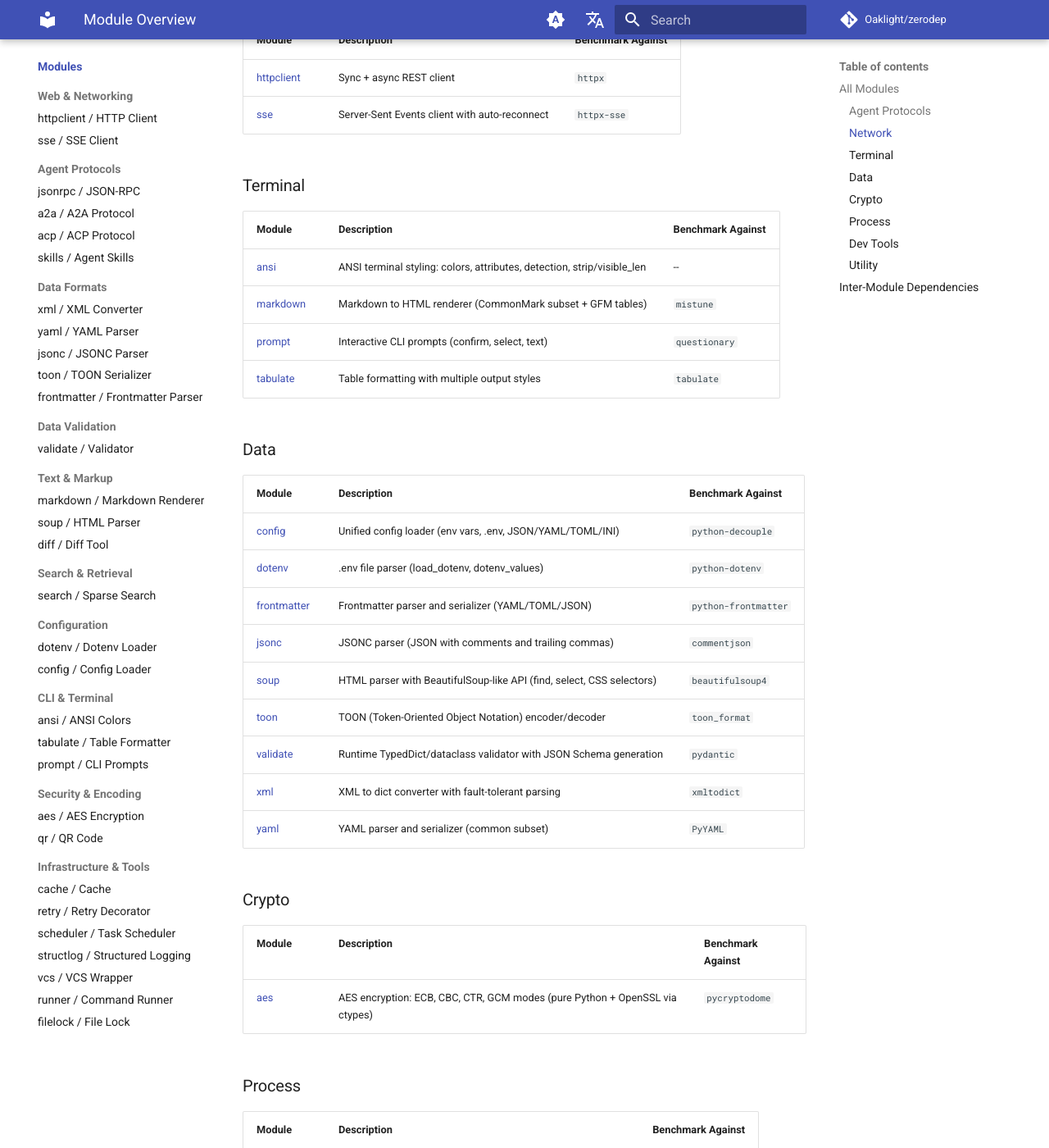
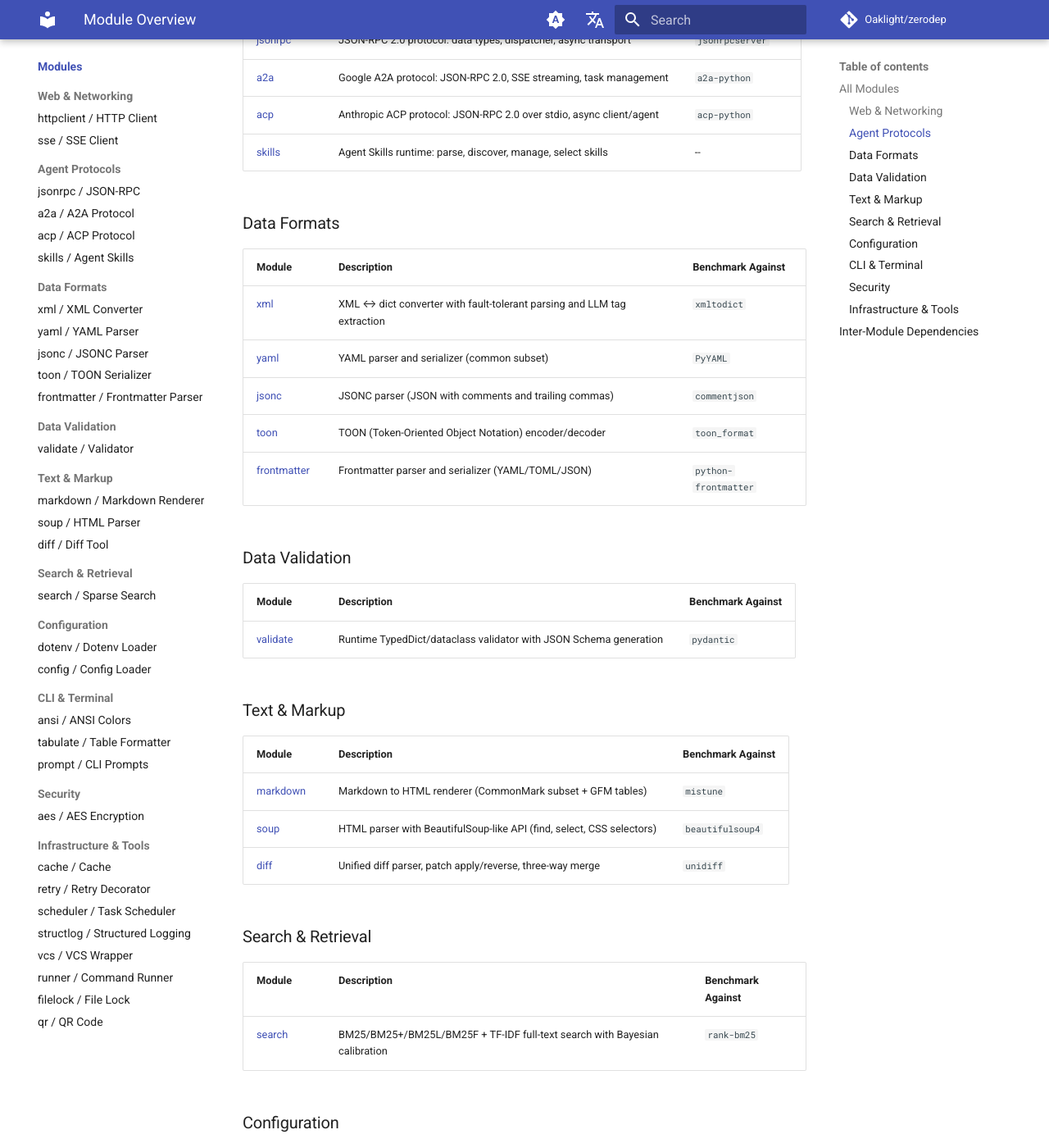
Before and after one commit to Oaklight/zerodep, an MkDocs documentation site: the page built from docs/modules/index.md, in a window 1280 px wide and 1400 px high, scrolled down 666 px. Shown: the whole window at 82% size. Built offline with MkDocs 1.6.1 and Material for MkDocs 9.7.7, drawn with Linux system fonts in a browser that asks for light colours; comment, search, counter and statistics services are not loaded; some of the changed text lies outside the part shown.

Commit message:
docs: unify module categories with sidebar; move qr to Infrastructure

```diff
--- a/docs/modules/index.md
+++ b/docs/modules/index.md
@@ -8,73 +8,85 @@ Each zerodep module is a **self-contained single `.py` file** that you can copy
 
 ## All Modules
 
+### Web & Networking
+
+| Module | Description | Benchmark Against |
+|--------|-------------|-------------------|
+| [httpclient](http.md) | Sync + async REST client with connection pooling, proxy, and auth | `httpx` |
+| [sse](sse.md) | Server-Sent Events client with auto-reconnect | `httpx-sse` |
+
 ### Agent Protocols
 
 | Module | Description | Benchmark Against |
 |--------|-------------|-------------------|
+| [jsonrpc](jsonrpc.md) | JSON-RPC 2.0 protocol: data types, dispatcher, async transport | `jsonrpcserver` |
 | [a2a](a2a.md) | Google A2A protocol: JSON-RPC 2.0, SSE streaming, task management | `a2a-python` |
 | [acp](acp.md) | Anthropic ACP protocol: JSON-RPC 2.0 over stdio, async client/agent | `acp-python` |
 | [skills](skills.md) | Agent Skills runtime: parse, discover, manage, select skills | -- |
 
-### Network
+### Data Formats
 
 | Module | Description | Benchmark Against |
 |--------|-------------|-------------------|
-| [httpclient](http.md) | Sync + async REST client | `httpx` |
-| [sse](sse.md) | Server-Sent Events client with auto-reconnect | `httpx-sse` |
+| [xml](xml.md) | XML ↔ dict converter with fault-tolerant parsing and LLM tag extraction | `xmltodict` |
+| [yaml](yaml.md) | YAML parser and serializer (common subset) | `PyYAML` |
+| [jsonc](jsonc.md) | JSONC parser (JSON with comments and trailing commas) | `commentjson` |
+| [toon](toon.md) | TOON (Token-Oriented Object Notation) encoder/decoder | `toon_format` |
+| [frontmatter](frontmatter.md) | Frontmatter parser and serializer (YAML/TOML/JSON) | `python-frontmatter` |
 
-### Terminal
+### Data Validation
+
+| Module | Description | Benchmark Against |
+|--------|-------------|-------------------|
+| [validate](validate.md) | Runtime TypedDict/dataclass validator with JSON Schema generation | `pydantic` |
+
+### Text & Markup
+
+| Module | Description | Benchmark Against |
+|--------|-------------|-------------------|
+| [markdown](markdown.md) | Markdown to HTML renderer (CommonMark subset + GFM tables) | `mistune` |
+| [soup](soup.md) | HTML parser with BeautifulSoup-like API (find, select, CSS selectors) | `beautifulsoup4` |
+| [diff](diff.md) | Unified diff parser, patch apply/reverse, three-way merge | `unidiff` |
+
+### Search & Retrieval
+
+| Module | Description | Benchmark Against |
+|--------|-------------|-------------------|
+| [search](search.md) | BM25/BM25+/BM25L/BM25F + TF-IDF full-text search with Bayesian calibration | `rank-bm25` |
+
+### Configuration
+
+| Module | Description | Benchmark Against |
+|--------|-------------|-------------------|
+| [dotenv](dotenv.md) | .env file parser (load_dotenv, dotenv_values) | `python-dotenv` |
+| [config](config.md) | Unified config loader (env vars, .env, JSON/YAML/TOML/INI) | `python-decouple` |
+
+### CLI & Terminal
 
 | Module | Description | Benchmark Against |
 |--------|-------------|-------------------|
 | [ansi](ansi.md) | ANSI terminal styling: colors, attributes, detection, strip/visible_len | -- |
-| [markdown](markdown.md) | Markdown to HTML renderer (CommonMark subset + GFM tables) | `mistune` |
+| [tabulate](tabulate.md) | Table formatting with multiple output styles | `tabulate` |
 | [prompt](prompt.md) | Interactive CLI prompts (confirm, select, text) | `questionary` |
-| [tabulate](tabulate.md) | Table formatting with multiple output styles | `tabulate` |
 
-### Data
-
-| Module | Description | Benchmark Against |
-|--------|-------------|-------------------|
-| [config](config.md) | Unified config loader (env vars, .env, JSON/YAML/TOML/INI) | `python-decouple` |
-| [dotenv](dotenv.md) | .env file parser (load_dotenv, dotenv_values) | `python-dotenv` |
-| [frontmatter](frontmatter.md) | Frontmatter parser and serializer (YAML/TOML/JSON) | `python-frontmatter` |
-| [jsonc](jsonc.md) | JSONC parser (JSON with comments and trailing commas) | `commentjson` |
-| [soup](soup.md) | HTML parser with BeautifulSoup-like API (find, select, CSS selectors) | `beautifulsoup4` |
-| [toon](toon.md) | TOON (Token-Oriented Object Notation) encoder/decoder | `toon_format` |
-| [validate](validate.md) | Runtime TypedDict/dataclass validator with JSON Schema generation | `pydantic` |
-| [xml](xml.md) | XML to dict converter with fault-tolerant parsing | `xmltodict` |
-| [yaml](yaml.md) | YAML parser and serializer (common subset) | `PyYAML` |
-
-### Crypto
+### Security
 
 | Module | Description | Benchmark Against |
 |--------|-------------|-------------------|
 | [aes](aes.md) | AES encryption: ECB, CBC, CTR, GCM modes (pure Python + OpenSSL via ctypes) | `pycryptodome` |
 
-### Process
-
-| Module | Description | Benchmark Against |
-|--------|-------------|-------------------|
-| [runner](runner.md) | Structured subprocess execution with timeout escalation | -- |
-| [scheduler](scheduler.md) | In-process task scheduler with cron, interval, one-shot triggers | `APScheduler` |
-
-### Dev Tools
-
-| Module | Description | Benchmark Against |
-|--------|-------------|-------------------|
-| [diff](diff.md) | Unified diff parser, patch apply/reverse, three-way merge | `unidiff` |
-| [vcs](vcs.md) | Git/Hg/Jujutsu CLI wrapper (diff, status, log, blame) | -- |
-
-### Utility
+### Infrastructure & Tools
 
 | Module | Description | Benchmark Against |
 |--------|-------------|-------------------|
 | [cache](cache.md) | In-memory cache with TTL, LRU/LFU eviction, and async support | -- |
+| [retry](retry.md) | Decorator-based retry with configurable backoff strategies | `tenacity` |
+| [scheduler](scheduler.md) | In-process task scheduler with cron, interval, one-shot triggers | `APScheduler` |
+| [structlog](structlog.md) | Structured logging with pretty console output | `structlog` |
+| [vcs](vcs.md) | Git/Hg/Jujutsu CLI wrapper (diff, status, log, blame) | -- |
+| [runner](runner.md) | Structured subprocess execution with timeout escalation | -- |
+| [filelock](filelock.md) | Cross-platform advisory file lock (fcntl/msvcrt) | -- |
 | [qr](qr.md) | QR Code generation with terminal rendering | `qrcode` |
-| [retry](retry.md) | Decorator-based retry with configurable backoff strategies | `tenacity` |
-| [search](search.md) | BM25/BM25+/BM25L/BM25F + TF-IDF full-text search engine | `rank-bm25` |
-| [structlog](structlog.md) | Structured logging with pretty console output | `structlog` |
 
 ## Inter-Module Dependencies
 
--- a/mkdocs.yml
+++ b/mkdocs.yml
@@ -179,9 +179,8 @@ nav:
           - ansi / ANSI Colors: modules/ansi.md
           - tabulate / Table Formatter: modules/tabulate.md
           - prompt / CLI Prompts: modules/prompt.md
-      - Security & Encoding:
+      - Security:
           - aes / AES Encryption: modules/aes.md
-          - qr / QR Code: modules/qr.md
       - Infrastructure & Tools:
           - cache / Cache: modules/cache.md
           - retry / Retry Decorator: modules/retry.md
@@ -190,6 +189,7 @@ nav:
           - vcs / VCS Wrapper: modules/vcs.md
           - runner / Command Runner: modules/runner.md
           - filelock / File Lock: modules/filelock.md
+          - qr / QR Code: modules/qr.md
   - API Reference:
       - Web & Networking:
           - httpclient / HTTP Client: api/http.md
@@ -220,9 +220,8 @@ nav:
           - ansi / ANSI Colors: api/ansi.md
           - tabulate / Table Formatter: api/tabulate.md
           - prompt / CLI Prompts: api/prompt.md
-      - Security & Encoding:
+      - Security:
           - aes / AES Encryption: api/aes.md
-          - qr / QR Code: api/qr.md
       - Infrastructure & Tools:
           - cache / Cache: api/cache.md
           - retry / Retry Decorator: api/retry.md
@@ -231,6 +230,7 @@ nav:
           - vcs / VCS Wrapper: api/vcs.md
           - runner / Command Runner: api/runner.md
           - filelock / File Lock: api/filelock.md
+          - qr / QR Code: api/qr.md
   - Benchmarks:
       - Web & Networking:
           - httpclient / HTTP Client: benchmarks/http.md
@@ -261,9 +261,8 @@ nav:
           - ansi / ANSI Colors: benchmarks/ansi.md
           - tabulate / Table Formatter: benchmarks/tabulate.md
           - prompt / CLI Prompts: benchmarks/prompt.md
-      - Security & Encoding:
+      - Security:
           - aes / AES Encryption: benchmarks/aes.md
-          - qr / QR Code: benchmarks/qr.md
       - Infrastructure & Tools:
           - cache / Cache: benchmarks/cache.md
           - retry / Retry Decorator: benchmarks/retry.md
@@ -272,4 +271,5 @@ nav:
           - vcs / VCS Wrapper: benchmarks/vcs.md
           - runner / Command Runner: benchmarks/runner.md
           - filelock / File Lock: benchmarks/filelock.md
+          - qr / QR Code: benchmarks/qr.md
   - Changelog: changelog.md
```
